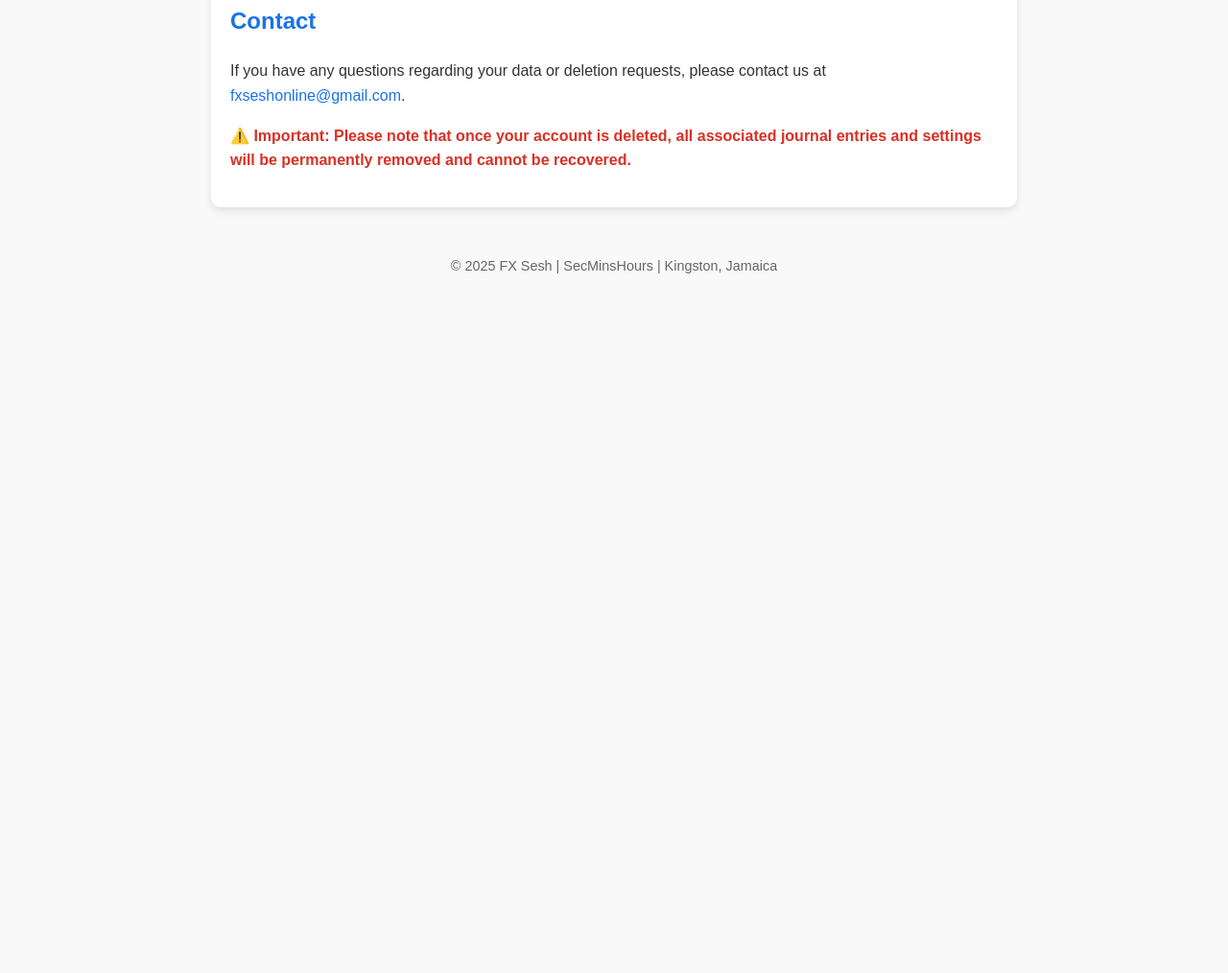
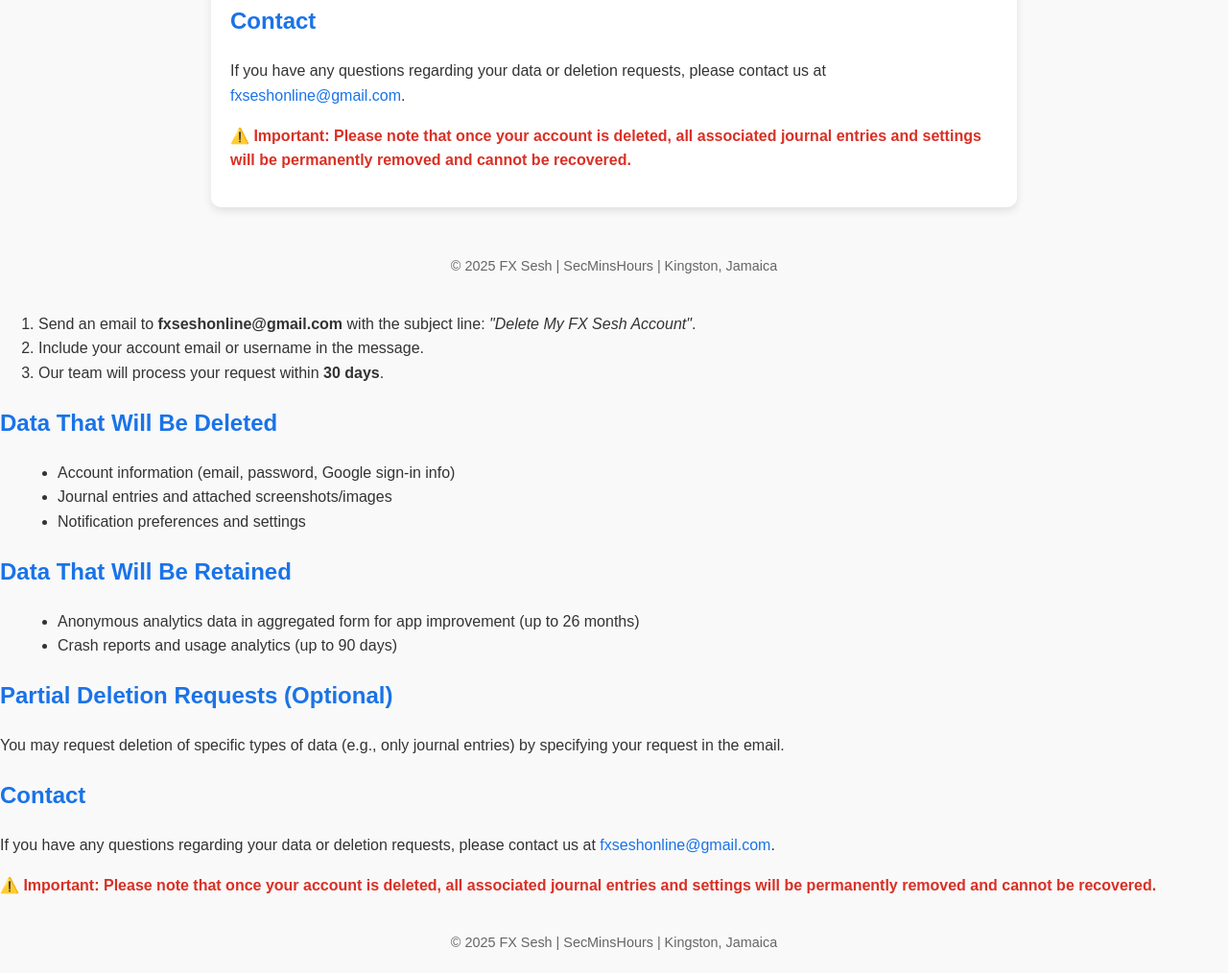
Before and after one commit to fxseshonline/account-deletion, a plain HTML site: page index.html in a window 1280 px wide. Shown: the part 899-1913 px from the top of the page at 96% size. Before the commit the page ends 1208 px from the top, so only its background shows below. Drawn offline with Linux system fonts and the light colour scheme.

Commit message:
Update index.html

```diff
--- a/index.html
+++ b/index.html
@@ -95,3 +95,36 @@
   </footer>
 </body>
 </html>
+    <ol>
+      <li>Send an email to <strong>fxseshonline@gmail.com</strong> with the subject line: <em>"Delete My FX Sesh Account"</em>.</li>
+      <li>Include your account email or username in the message.</li>
+      <li>Our team will process your request within <strong>30 days</strong>.</li>
+    </ol>
+
+    <h2>Data That Will Be Deleted</h2>
+    <ul>
+      <li>Account information (email, password, Google sign-in info)</li>
+      <li>Journal entries and attached screenshots/images</li>
+      <li>Notification preferences and settings</li>
+    </ul>
+
+    <h2>Data That Will Be Retained</h2>
+    <ul>
+      <li>Anonymous analytics data in aggregated form for app improvement (up to 26 months)</li>
+      <li>Crash reports and usage analytics (up to 90 days)</li>
+    </ul>
+
+    <h2>Partial Deletion Requests (Optional)</h2>
+    <p>You may request deletion of specific types of data (e.g., only journal entries) by specifying your request in the email.</p>
+
+    <h2>Contact</h2>
+    <p>If you have any questions regarding your data or deletion requests, please contact us at <a href="mailto:fxseshonline@gmail.com">fxseshonline@gmail.com</a>.</p>
+
+    <p class="important">⚠️ Important: Please note that once your account is deleted, all associated journal entries and settings will be permanently removed and cannot be recovered.</p>
+  </main>
+
+  <footer>
+    &copy; 2025 FX Sesh | SecMinsHours | Kingston, Jamaica
+  </footer>
+</body>
+</html>
```
